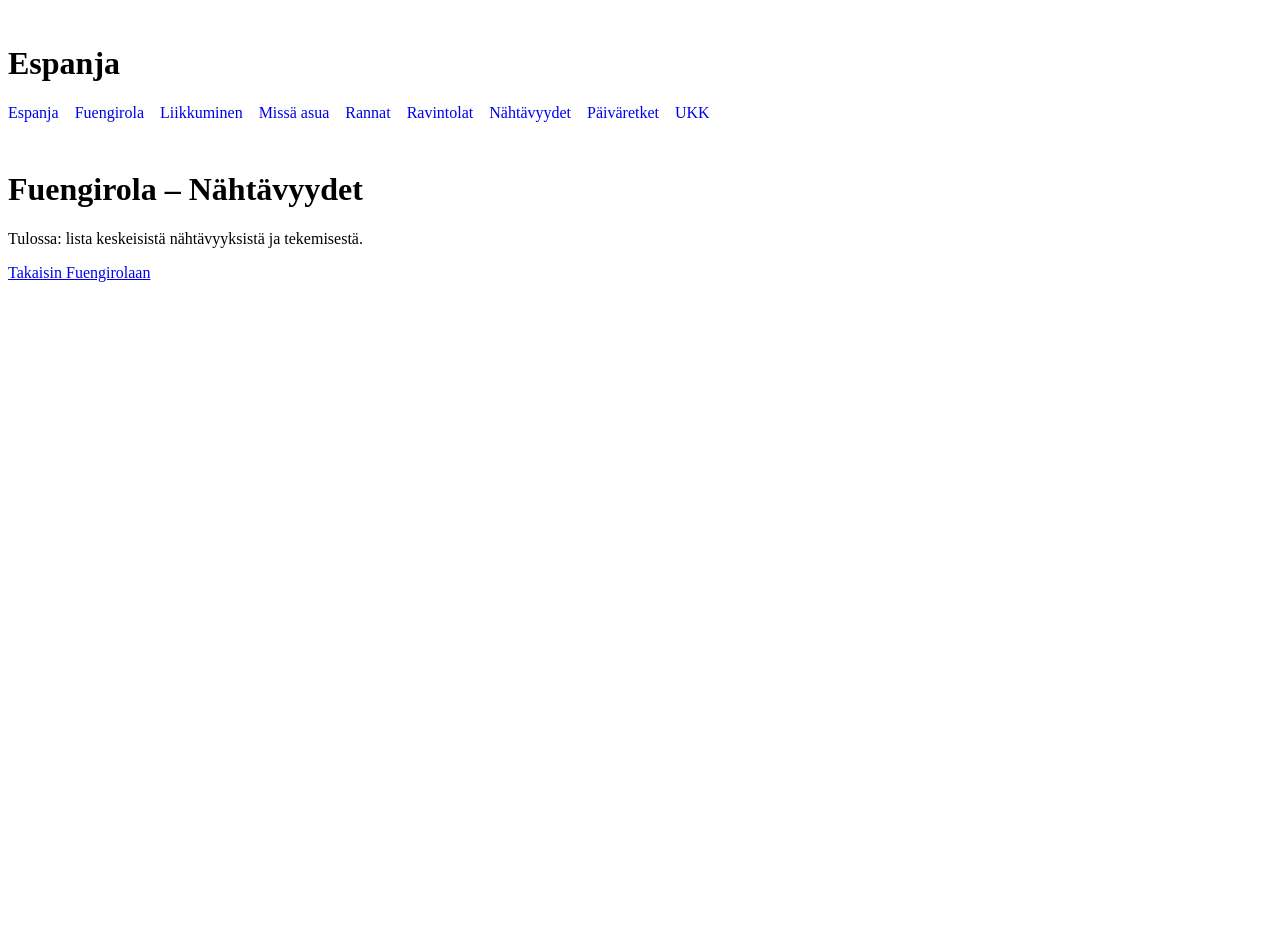
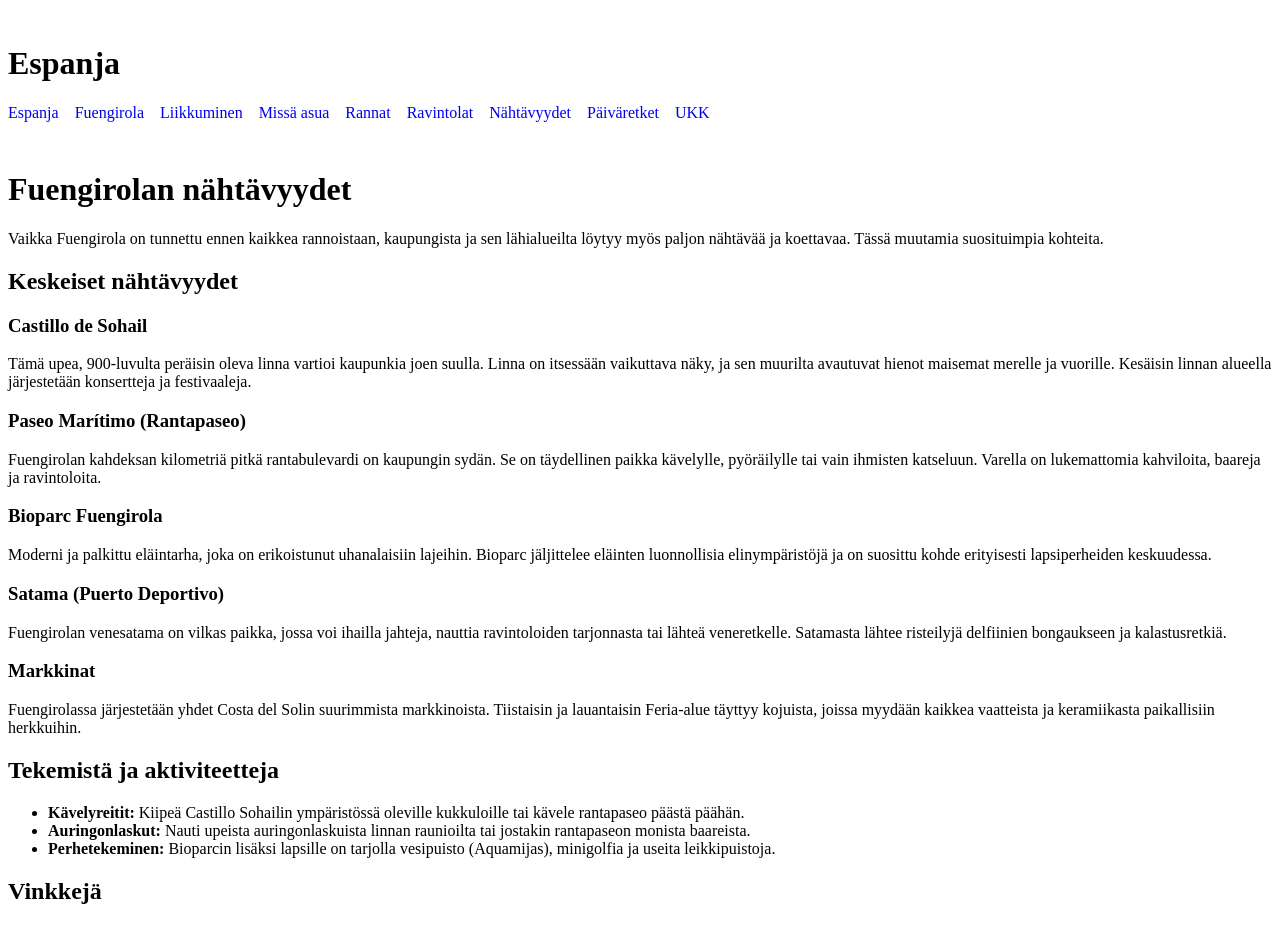
Before and after one commit to miika-hakala/lomaopas, a SvelteKit app: page /espanja/fuengirola/nahtavyydet in a window 1280 px wide. Shown: the top 925 px of the page. Before the commit the page ends 800 px from the top, so only its background shows below. Built offline with nearby package versions, Linux system fonts and the light colour scheme.

Commit message:
feat(content): add Fuengirola restaurants, day trips and sights (phase 2B)

```diff
--- a/src/routes/espanja/fuengirola/nahtavyydet/+page.svelte
+++ b/src/routes/espanja/fuengirola/nahtavyydet/+page.svelte
@@ -1,8 +1,57 @@
 <svelte:head>
-  <title>Fuengirola – Nähtävyydet | Lomaopas.fi</title>
-  <meta name="description" content="Tulossa: tärkeimmät nähtävyydet ja tekeminen lyhyelle lomalle." />
+  <title>Fuengirolan nähtävyydet – Top 5 kohteet ja tekemistä</title>
+  <meta
+    name="description"
+    content="Tutustu Fuengirolan parhaisiin nähtävyyksiin. Vinkit Castillo Sohailiin, Bioparciin, satamaan ja parhaisiin aktiviteetteihin."
+  />
 </svelte:head>
 
-<h1>Fuengirola – Nähtävyydet</h1>
-<p>Tulossa: lista keskeisistä nähtävyyksistä ja tekemisestä.</p>
-<p><a href="/espanja/fuengirola">Takaisin Fuengirolaan</a></p>
+<h1>Fuengirolan nähtävyydet</h1>
+
+<p>
+  Vaikka Fuengirola on tunnettu ennen kaikkea rannoistaan, kaupungista ja sen lähialueilta löytyy myös paljon nähtävää ja koettavaa. Tässä muutamia suosituimpia kohteita.
+</p>
+
+<h2>Keskeiset nähtävyydet</h2>
+
+<h3>Castillo de Sohail</h3>
+<p>
+  Tämä upea, 900-luvulta peräisin oleva linna vartioi kaupunkia joen suulla. Linna on itsessään vaikuttava näky, ja sen muurilta avautuvat hienot maisemat merelle ja vuorille. Kesäisin linnan alueella järjestetään konsertteja ja festivaaleja.
+</p>
+
+<h3>Paseo Marítimo (Rantapaseo)</h3>
+<p>
+  Fuengirolan kahdeksan kilometriä pitkä rantabulevardi on kaupungin sydän. Se on täydellinen paikka kävelylle, pyöräilylle tai vain ihmisten katseluun. Varella on lukemattomia kahviloita, baareja ja ravintoloita.
+</p>
+
+<h3>Bioparc Fuengirola</h3>
+<p>
+  Moderni ja palkittu eläintarha, joka on erikoistunut uhanalaisiin lajeihin. Bioparc jäljittelee eläinten luonnollisia elinympäristöjä ja on suosittu kohde erityisesti lapsiperheiden keskuudessa.
+</p>
+
+<h3>Satama (Puerto Deportivo)</h3>
+<p>
+  Fuengirolan venesatama on vilkas paikka, jossa voi ihailla jahteja, nauttia ravintoloiden tarjonnasta tai lähteä veneretkelle. Satamasta lähtee risteilyjä delfiinien bongaukseen ja kalastusretkiä.
+</p>
+
+<h3>Markkinat</h3>
+<p>
+  Fuengirolassa järjestetään yhdet Costa del Solin suurimmista markkinoista. Tiistaisin ja lauantaisin Feria-alue täyttyy kojuista, joissa myydään kaikkea vaatteista ja keramiikasta paikallisiin herkkuihin.
+</p>
+
+<h2>Tekemistä ja aktiviteetteja</h2>
+<ul>
+  <li><strong>Kävelyreitit:</strong> Kiipeä Castillo Sohailin ympäristössä oleville kukkuloille tai kävele rantapaseo päästä päähän.</li>
+  <li><strong>Auringonlaskut:</strong> Nauti upeista auringonlaskuista linnan raunioilta tai jostakin rantapaseon monista baareista.</li>
+  <li><strong>Perhetekeminen:</strong> Bioparcin lisäksi lapsille on tarjolla vesipuisto (Aquamijas), minigolfia ja useita leikkipuistoja.</li>
+</ul>
+
+<h2>Vinkkejä</h2>
+<ul>
+  <li><strong>Paras aika vierailla:</strong> Nähtävyydet ovat ruuhkaisimpia keskikesällä. Kevät ja syksy ovat erinomaista aikaa tutustua kohteisiin rauhassa.</li>
+  <li><strong>Liput:</strong> Suosituimpiin kohteisiin, kuten Bioparciin, liput kannattaa ostaa etukäteen verkosta jonojen välttämiseksi.</li>
+</ul>
+
+<p>
+  <a href="/espanja/fuengirola">← Takaisin Fuengirolaan</a>
+</p>
```
Also changed, not shown: src/routes/espanja/fuengirola/paivaretket/+page.svelte (+56 -5 lines), src/routes/espanja/fuengirola/ravintolat/+page.svelte (+56 -5 lines).
